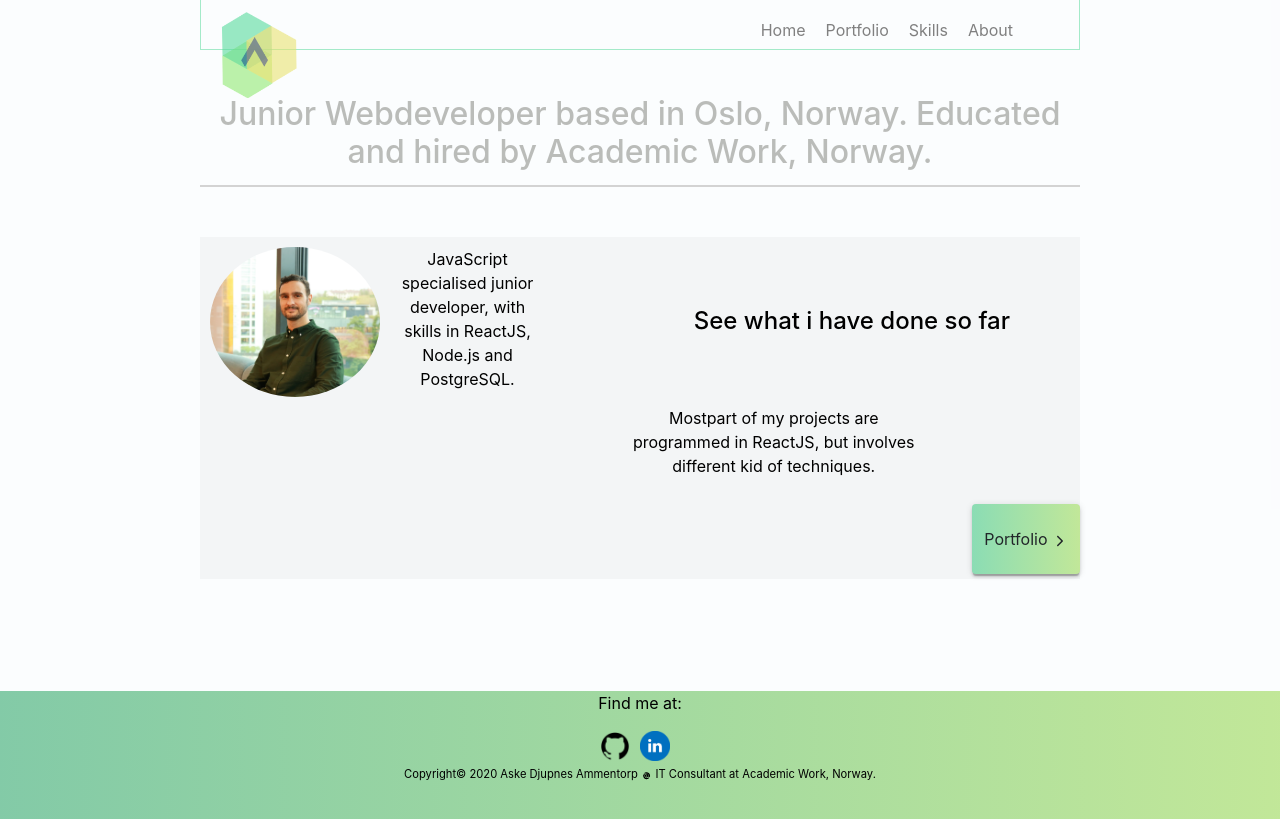
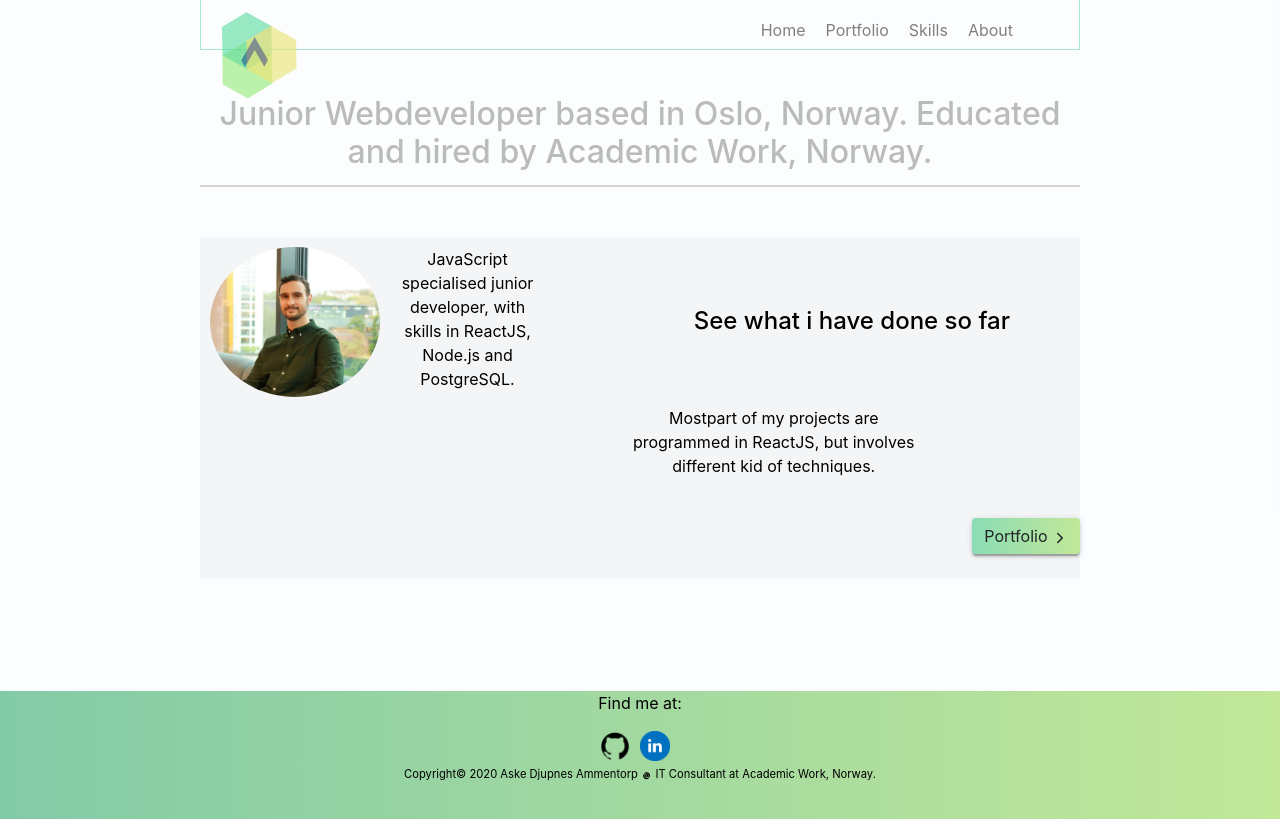
Before and after one commit to Djuppi/My-portfolio-page, a React (Create React App) app: page /#/ in a window 1280 px wide. Built offline with nearby package versions, Linux system fonts and the light colour scheme.

Commit message:
button fixed

```diff
--- a/src/style.scss
+++ b/src/style.scss
@@ -23,8 +23,6 @@ $textColor: #000;
         border: 1px solid rgba(87, 218, 155, 0.53);
         border-top: none;
         grid-column: 2 / span 2;
-        display: grid;
-        grid-template-columns: 2fr 1fr;
         box-shadow: 0 0 2px -2px rgba(0, 0, 0, .2);
         height: 50px;
         #logo{
@@ -106,8 +104,10 @@ $textColor: #000;
     }
     button {
         grid-area: 2 / 3 / 2 / 3;
-        margin: 10px 0 5px 0;
-        border: none
+        margin: auto 0;
+        border: none;
+        max-height: 50px;
+        bottom: 0;
     }
 
     .shortProject {
```
Also changed, not shown: 19 other files (tests, documents, lock files or other folders).
